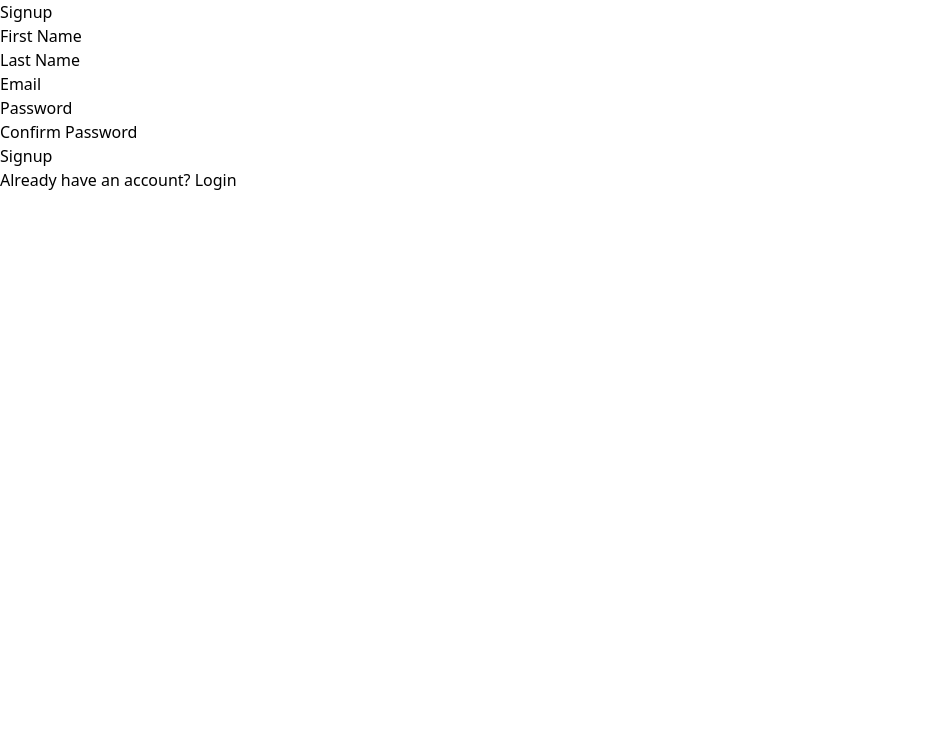
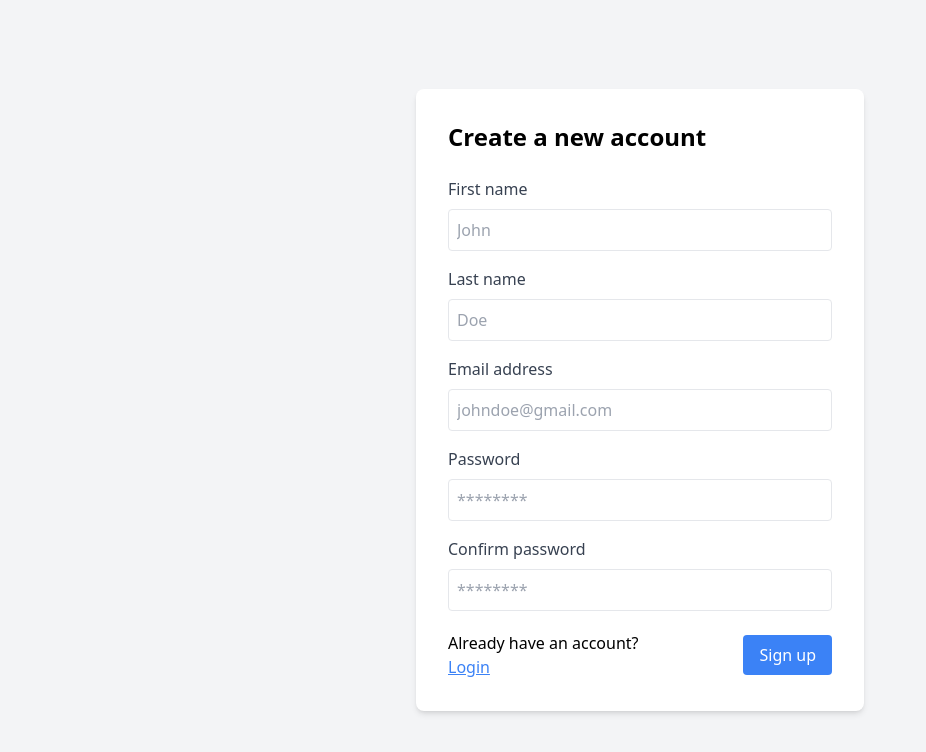
Before and after one commit to RenanYhuel/ProjeX, a Next.js app: page /auth/signup in a window 1280 px wide. Shown: the top 752 px of the page, without its empty margins (0-926 px from the left). Built offline with nearby package versions, Linux system fonts and the light colour scheme.

Commit message:
Fixing some issue, adding the signup page step 1 and the login page with a system of session

```diff
--- a/src/app/auth/login/page.tsx
+++ b/src/app/auth/login/page.tsx
@@ -1,7 +1,6 @@
 "use client";
-import React, { useState } from 'react';
+import React, { useState, useEffect } from 'react';
 import { useRouter } from 'next/navigation';
-import { useEffect } from 'react';
 import checkSession from '@/utils/checkSession';
 import { SessionData } from '@/types/sessionData';
 
@@ -9,10 +8,11 @@ export default function LoginPage() {
     const [email, setEmail] = useState('');
     const [password, setPassword] = useState('');
     const [error, setError] = useState('');
+    const [emailError, setEmailError] = useState('');
+    const [passwordError, setPasswordError] = useState('');
     const [needToVerify, setNeedToVerify] = useState(false);
     const [mailToken, setMailToken] = useState('');
     const router = useRouter();
-
 
     useEffect(() => {
         const token = localStorage.getItem('token');
@@ -29,6 +29,23 @@ export default function LoginPage() {
         e.preventDefault();
         setError('');
         setNeedToVerify(false);
+        let valid = true;
+
+        if (!email) {
+            setEmailError('Email is required');
+            valid = false;
+        } else {
+            setEmailError('');
+        }
+
+        if (!password) {
+            setPasswordError('Password is required');
+            valid = false;
+        } else {
+            setPasswordError('');
+        }
+
+        if (!valid) return;
 
         const response = await fetch('/api/auth/login', {
             method: 'POST',
@@ -70,41 +87,66 @@ export default function LoginPage() {
     };
 
     return (
-        <div>
-            <h1>Login</h1>
+        <div className="min-h-screen flex items-center justify-center bg-gray-100 p-4 sm:p-6 lg:p-8">
+            <div className="w-full max-w-md">
+                <div className="bg-white p-8 rounded-lg shadow-md">
+                    <h1 className="text-2xl font-bold mb-6">Login</h1>
                     <form onSubmit={handleSubmit}>
-                <div>
-                    <label htmlFor="email">Email:</label>
+                        <div className="mb-4">
+                            <label className="block text-gray-700">Email:</label>
                             <input
                                 type="email"
-                        id="email"
+                                className="w-full mt-2 p-2 border rounded"
                                 value={email}
-                        onChange={(e) => setEmail(e.target.value)}
-                        required
+                                onChange={(e) => {
+                                    setEmail(e.target.value);
+                                    if (e.target.value) setEmailError('');
+                                }}
                             />
+                            {emailError && <p className="mt-2 text-red-500">{emailError}</p>}
                         </div>
-                <div>
-                    <label htmlFor="password">Password:</label>
+                        <div className="mb-4">
+                            <label className="block text-gray-700">Password:</label>
                             <input
                                 type="password"
-                        id="password"
+                                className="w-full mt-2 p-2 border rounded"
                                 value={password}
-                        onChange={(e) => setPassword(e.target.value)}
-                        required
+                                onChange={(e) => {
+                                    setPassword(e.target.value);
+                                    if (e.target.value) setPasswordError('');
+                                }}
                             />
+                            {passwordError && <p className="mt-2 text-red-500">{passwordError}</p>}
                         </div>
-                {error && <p style={{ color: 'red' }}>{error}</p>}
-                <button type="submit">Login</button>
+                        {error && <p className="mt-2 text-red-500">{error}</p>}
+                        <div className="flex justify-between items-center mt-5">
+                            <p>
+                                Don&apos;t have an account?{' '}<br/>
+                                <a href="/auth/signup" className="text-blue-500 underline">
+                                    Create one
+                                </a>
+                            </p>
+                            <button
+                                type="submit"
+                                className="bg-blue-500 text-white py-2 px-4 rounded hover:bg-blue-600"
+                            >
+                                Login
+                            </button>
+                        </div>
                     </form>
                     {needToVerify && (
-                <div>
-                    <p>You need to verify your email.</p>
-                    <button onClick={handleResendEmail}>Resend Verification Email</button>
+                        <div className="mt-4">
+                            <p className="text-red-500">You need to verify your email.</p>
+                            <button
+                                className="bg-gray-500 text-white py-2 px-4 rounded hover:bg-gray-600 mt-2"
+                                onClick={handleResendEmail}
+                            >
+                                Resend Verification Email
+                            </button>
                         </div>
                     )}
-            <p>
-                Don&apos;t have an account? <a href="/auth/signup">Create one</a>
-            </p>
+                </div>
+            </div>
         </div>
     );
 }
--- a/src/app/auth/signup/page.tsx
+++ b/src/app/auth/signup/page.tsx
@@ -20,7 +20,8 @@ export default function Signup() {
     password: '',
     confirmPassword: '',
   });
-  const [errors, setErrors] = useState<string[]>([]);
+  const [errors, setErrors] = useState<{ [key: string]: string }>({});
+  const [passwordErrors, setPasswordErrors] = useState<string[]>([]);
   const [step, setStep] = useState(1);
   const router = useRouter();
   const [resendAttempts, setResendAttempts] = useState(0);
@@ -48,20 +49,56 @@ export default function Signup() {
     return errorMessages;
   };
 
+  useEffect(() => {
+    setPasswordErrors(validatePassword(form.password));
+  }, [form.password]);
+
   const handleChange = (e: React.ChangeEvent<HTMLInputElement>) => {
-    setForm({ ...form, [e.target.name]: e.target.value });
+    const { name, value } = e.target;
+    setForm({ ...form, [name]: value });
+
+    // Clear the error for the field being updated
+    setErrors((prevErrors) => {
+      const newErrors = { ...prevErrors };
+      delete newErrors[name];
+      delete newErrors.form;
+      return newErrors;
+    });
+
+    // Check if passwords match
+    if (name === 'password' || name === 'confirmPassword') {
+      const newPassword = name === 'password' ? value : form.password;
+      const newConfirmPassword = name === 'confirmPassword' ? value : form.confirmPassword;
+
+      if (newPassword !== newConfirmPassword && newConfirmPassword) {
+        setErrors((prevErrors) => ({
+          ...prevErrors,
+          confirmPassword: 'Passwords do not match',
+        }));
+      } else {
+        setErrors((prevErrors) => {
+          const newErrors = { ...prevErrors };
+          delete newErrors.confirmPassword;
+          return newErrors;
+        });
+      }
+    }
   };
 
   const handleSubmit = (e: React.FormEvent) => {
     e.preventDefault();
-    const passwordErrors = validatePassword(form.password);
-    if (form.password !== form.confirmPassword) {
-      passwordErrors.push('Passwords do not match');
-    }
-    if (passwordErrors.length > 0) {
-      setErrors(passwordErrors);
-    } else {
-      setErrors([]);
+    const newErrors: { [key: string]: string } = {};
+
+    if (!form.firstname) newErrors.firstname = 'First name is required';
+    if (!form.lastname) newErrors.lastname = 'Last name is required';
+    if (!form.email) newErrors.email = 'Email address is required';
+    if (!form.password) newErrors.password = 'Password is required';
+    if (!form.confirmPassword) newErrors.confirmPassword = 'Confirm password is required';
+    if (form.password !== form.confirmPassword) newErrors.confirmPassword = 'Passwords do not match';
+
+    setErrors(newErrors);
+
+    if (Object.keys(newErrors).length === 0) {
       fetch('/api/auth/signup', {
         method: 'POST',
         headers: {
@@ -77,7 +114,7 @@ export default function Signup() {
         .then((response) => response.json())
         .then((data) => {
           if (data.success) {
-            setSignupData(data)
+            setSignupData(data);
             console.log('Signup successful', data);
             setStep(2);
             console.log(`Verification email sent to ${form.email}`);
@@ -86,20 +123,19 @@ export default function Signup() {
           }
         })
         .catch((error) => {
-          setErrors([error.message]);
+          setErrors({ form: error.message });
         });
     }
   };
 
-
   const handleResendEmail = () => {
     if (resendAttempts >= 3) {
-      setErrors(['Maximum resend attempts reached.']);
+      setErrors({ form: 'Maximum resend attempts reached.' });
       return;
     }
 
     if (timer > 0) {
-      setErrors([`Please wait ${timer} seconds before resending the email.`]);
+      setErrors({ form: `Please wait ${timer} seconds before resending the email.` });
       return;
     }
 
@@ -113,7 +149,7 @@ export default function Signup() {
       .then((response) => response.json())
       .then((data: ApiResponse) => {
         if (data.success) {
-          setSignupData((prevData) => prevData ? { ...prevData, mail_token: data.mail_token } : null);
+          setSignupData((prevData) => (prevData ? { ...prevData, mail_token: data.mail_token } : null));
           setResendAttempts(resendAttempts + 1);
           setTimer(120); // 2 minutes timer
           const countdown = setInterval(() => {
@@ -130,57 +166,123 @@ export default function Signup() {
         }
       })
       .catch((error) => {
-        setErrors([error.message]);
+        setErrors({ form: error.message });
       });
   };
 
   return (
-    <div>
+    <div className="min-h-screen flex items-center justify-center bg-gray-100 p-4 sm:p-6 lg:p-8">
+      <div className="w-full max-w-md">
         {step === 1 ? (
-      <>
-        <h1>Signup</h1>
+          <div className="bg-white p-8 rounded-lg shadow-md">
+            <h1 className="text-2xl font-bold mb-6">Create a new account</h1>
             <form onSubmit={handleSubmit}>
-        <div>
-          <label>First Name</label>
-          <input type="text" name="firstname" value={form.firstname} onChange={handleChange} required />
+              <div className="mb-4">
+                <label className="block text-gray-700">First name</label>
+                <input
+                  name="firstname"
+                  placeholder="John"
+                  className="w-full mt-2 p-2 border rounded"
+                  value={form.firstname}
+                  onChange={handleChange}
+                />
+                {errors.firstname && <p className="mt-2 text-red-500">{errors.firstname}</p>}
               </div>
-        <div>
-          <label>Last Name</label>
-          <input type="text" name="lastname" value={form.lastname} onChange={handleChange} required />
+              <div className="mb-4">
+                <label className="block text-gray-700">Last name</label>
+                <input
+                  name="lastname"
+                  placeholder="Doe"
+                  className="w-full mt-2 p-2 border rounded"
+                  value={form.lastname}
+                  onChange={handleChange}
+                />
+                {errors.lastname && <p className="mt-2 text-red-500">{errors.lastname}</p>}
               </div>
-        <div>
-          <label>Email</label>
-          <input type="email" name="email" value={form.email} onChange={handleChange} required />
+              <div className="mb-4">
+                <label className="block text-gray-700">Email address</label>
+                <input
+                  name="email"
+                  placeholder="johndoe@gmail.com"
+                  className="w-full mt-2 p-2 border rounded"
+                  value={form.email}
+                  onChange={handleChange}
+                />
+                {errors.email && <p className="mt-2 text-red-500">{errors.email}</p>}
               </div>
-        <div>
-          <label>Password</label>
-          <input type="password" name="password" value={form.password} onChange={handleChange} required />
-        </div>
-        <div>
-          <label>Confirm Password</label>
-          <input type="password" name="confirmPassword" value={form.confirmPassword} onChange={handleChange} required />
-        </div>
-        {errors.length > 0 && (
-          <ul>
-          {errors.map((error, index) => (
-            <li key={index}>Your password is missing {error}</li>
+              <div className="mb-4">
+                <label className="block text-gray-700">Password</label>
+                <input
+                  name="password"
+                  type="password"
+                  placeholder="********"
+                  className="w-full mt-2 p-2 border rounded"
+                  value={form.password}
+                  onChange={handleChange}
+                />
+                {errors.password && <p className="mt-2 text-red-500">{errors.password}</p>}
+                {form.password && passwordErrors.length > 0 && (
+                  <div className="mt-2 text-red-500">
+                    <p>You need to have:</p>
+                    <ul className="list-disc list-inside">
+                      {passwordErrors.map((error, index) => (
+                        <li key={index}>{error}</li>
                       ))}
                     </ul>
-        )}
-        <button type="submit">Signup</button>
-        </form>
-        <p>
-        Already have an account? <a href="/login">Login</a>
-        </p>
-      </>
-      ) : (
-      <div>
-        <p>A verification email has been sent to {form.email}</p>
-        <p>If you don&apos;t see the email, please check your spam folder.</p>
-        <button onClick={() => router.push('/login')}>Login</button>
-        <button onClick={() => handleResendEmail()}>Resend Verification Email</button>
                   </div>
                 )}
               </div>
+              <div className="mb-4">
+                <label className="block text-gray-700">Confirm password</label>
+                <input
+                  name="confirmPassword"
+                  type="password"
+                  placeholder="********"
+                  className="w-full mt-2 p-2 border rounded"
+                  value={form.confirmPassword}
+                  onChange={handleChange}
+                />
+                {errors.confirmPassword && <p className="mt-2 text-red-500">{errors.confirmPassword}</p>}
+              </div>
+              {errors.form && (
+                <div className="mb-4 text-red-500">
+                  <p>{errors.form}</p>
+                </div>
+              )}
+              <div className="flex justify-between items-center mt-5">
+                <p>
+                  Already have an account? <br /> <div className="text-blue-500 underline cursor-pointer" onClick={() => router.push('/auth/login')}>Login</div>
+                </p>
+                <button
+                  type="submit"
+                  className="bg-blue-500 text-white py-2 px-4 rounded hover:bg-blue-600"
+                >
+                  Sign up
+                </button>
+              </div>
+            </form>
+          </div>
+        ) : (
+          <div className="bg-white p-8 rounded-lg shadow-md text-center">
+            <p>A verification email has been sent to {form.email}</p>
+            <p>If you don&apos;t see the email, please check your spam folder.</p>
+            <div className="mt-4">
+              <button
+                className="bg-blue-500 text-white py-2 px-4 rounded hover:bg-blue-600 mr-2"
+                onClick={() => router.push('/auth/login')}
+              >
+                Login
+              </button>
+              <button
+                className="bg-gray-500 text-white py-2 px-4 rounded hover:bg-gray-600"
+                onClick={() => handleResendEmail()}
+              >
+                Resend Verification Email
+              </button>
+            </div>
+          </div>
+        )}
+      </div>
+    </div>
   );
 }
--- a/src/app/page.tsx
+++ b/src/app/page.tsx
@@ -1,7 +1,28 @@
-import React from 'react';
+"use client";
+
+import { SessionData } from '@/types/sessionData';
+import checkSession from '@/utils/checkSession';
+import { useRouter } from 'next/navigation';
+import React, { useEffect } from 'react';
 
 export default function Home() {
+
+  const router = useRouter();
+
+  useEffect(() => {
+    const token = localStorage.getItem('token');
+    if (token) {
+      checkSession(token).then((data: SessionData) => {
+        if (data.success == false) {
+          router.push('/auth/login');
+        }
+      });
+    } else {
+      router.push('/auth/login');
+    }
+  }, [router]);
+
   return (
-    <></>
+    <>Dashboard Page</>
   );
 }
```
Also changed, not shown: src/app/auth/verify-email/page.tsx (+13 -0 lines). Lines whose indentation alone changed are shown as unchanged.
